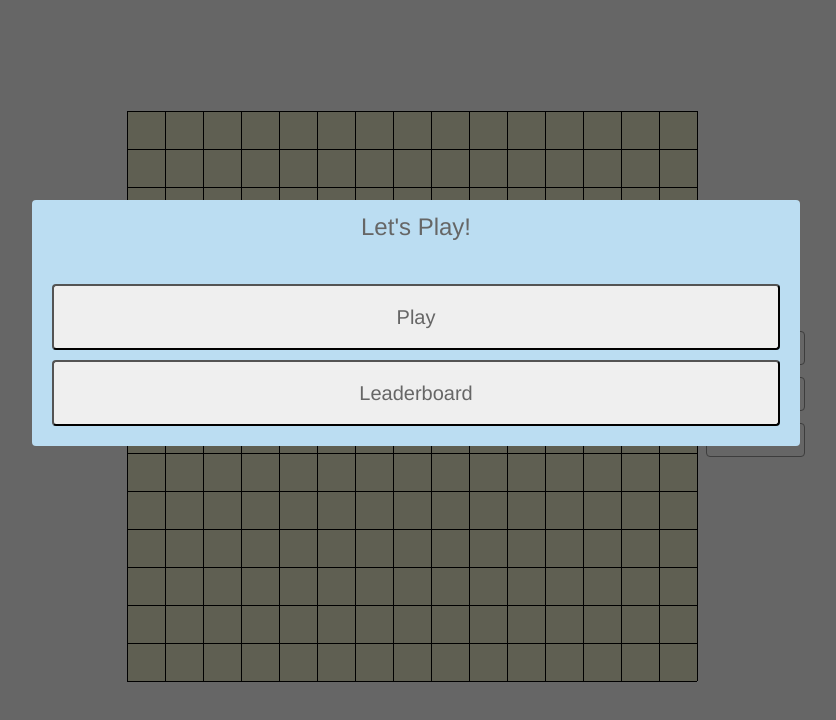
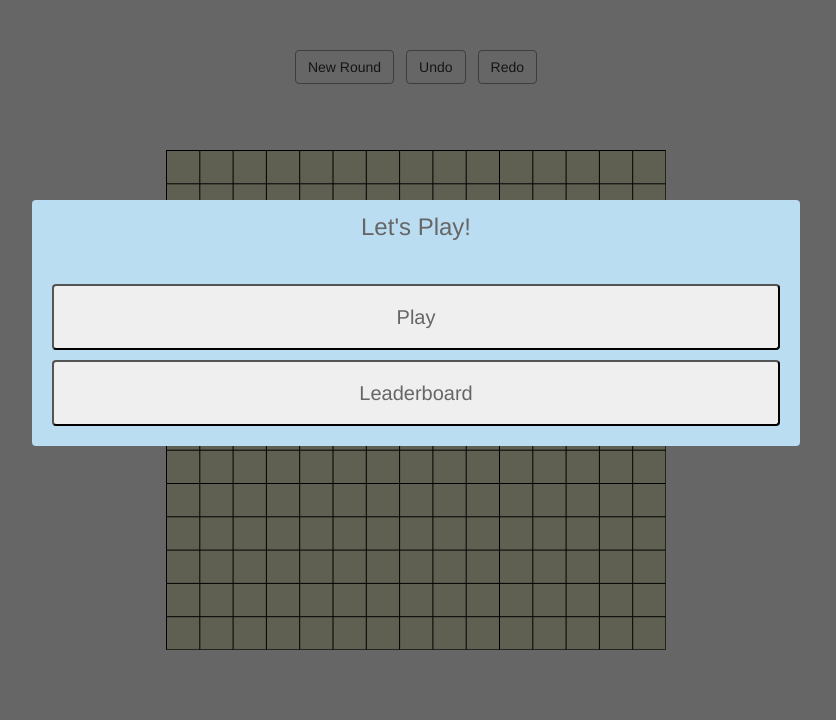
Before and after one commit to starfall-9000/caro-html5, a plain HTML site: page index.html in a window 1280 px wide. Shown: the whole page, without its empty margins (224-1060 px from the left). Drawn offline with nearby package versions, Linux system fonts and the light colour scheme.

Commit message:
change design match to instant game

```diff
--- a/css/styles.css
+++ b/css/styles.css
@@ -22,6 +22,7 @@ ul {
   align-items: center;
   justify-content: center;
   flex-direction: column;
+  padding: 0;
 }
 
 .main-container {
@@ -34,13 +35,14 @@ ul {
 
 .buttons {
   position: absolute;
-  right: -100px;
+  top: -100px;
   display: flex;
-  flex-direction: column;
+  flex-direction: row;
 }
 
 .button {
-  margin-bottom: 12px;
+  margin-right: 6px;
+  margin-left: 6px;
   padding: 6px 12px;
   border: 1px solid #999;
   border-radius: 4px;
--- a/index.html
+++ b/index.html
@@ -34,7 +34,7 @@
 <body>
   <div class="container">
     <div class="main-container">
-      <canvas id="goBoard" class="goBoard" width="578" height="578"></canvas>
+      <canvas id="goBoard" class="goBoard"></canvas>
       <div class="buttons">
         <button class="button newRound">New Round</button>
         <button class="button undo">Undo</button>
--- a/js/Controller.js
+++ b/js/Controller.js
@@ -47,10 +47,10 @@ class Controller {
     const { view, board, playerI, playerII } = this
     const nextPlayer = player === playerI ? playerII : playerI
     board.setCurrentPlayer(nextPlayer)
-    if (Master && nextPlayer instanceof Master) {
-      const move = nextPlayer.think(board.points)
-      nextPlayer.move(move.column, move.row)
-    }
+    // if (nextPlayer instanceof Master) {
+    //   const move = nextPlayer.think(board.points)
+    //   nextPlayer.move(move.column, move.row)
+    // }
   }
 
   handleMoved(point) {
--- a/js/View.js
+++ b/js/View.js
@@ -7,17 +7,18 @@ class View {
     this.eventHub = new EventHub()
     this.canvas = document.getElementById('goBoard')
     this.ctx = this.canvas.getContext('2d')
+    const cellSize = ($('#goBoard').width() - 0.5) / Constants.SIZE
     this.board = new GoBoard({
       boardBackgroundColor: Constants.BOARD_BACKGROUND_COLOR,
       boardLineColor: Constants.BOARD_LINE_COLOR,
       boardLineWith: Constants.BOARD_LINE_WIDTH,
-      cellSize: Constants.CELL_SIZE,
+      cellSize: cellSize,
       circleStoneColor: Constants.CIRCLE_STONE_COLOR,
       crossStoneColor: Constants.CROSS_STONE_COLOR,
       ctx: this.ctx,
       size: Constants.SIZE,
       stoneLineWidth: Constants.STONE_LINE_WITH,
-      stoneSize: Constants.STONE_SIZE
+      stoneSize: ($('#goBoard').width() - 0.5) / Constants.SIZE - 10
     })
     this.newRoundBtn = document.querySelector('.button.newRound')
     this.undoBtn = document.querySelector('.button.undo')
--- a/js/initial.js
+++ b/js/initial.js
@@ -6,8 +6,20 @@ if (Constants.ENV === 'DEV') {
 }
 
 function initGame() {
+  layoutContent()
   const app = new App()
   app.init()
+}
+
+function layoutContent() {
+  const width = $('.container').width()
+  const height = $('.container').height()
+
+  const contentSize = width < height ? width - 20 : height - 300
+  $('.main-container').width(contentSize)
+  $('.main-container').height(contentSize)
+  $('#goBoard').prop('width', contentSize)
+  $('#goBoard').prop('height', contentSize)
 }
 
 $(document).on('click', '.main-button', function() {
```
